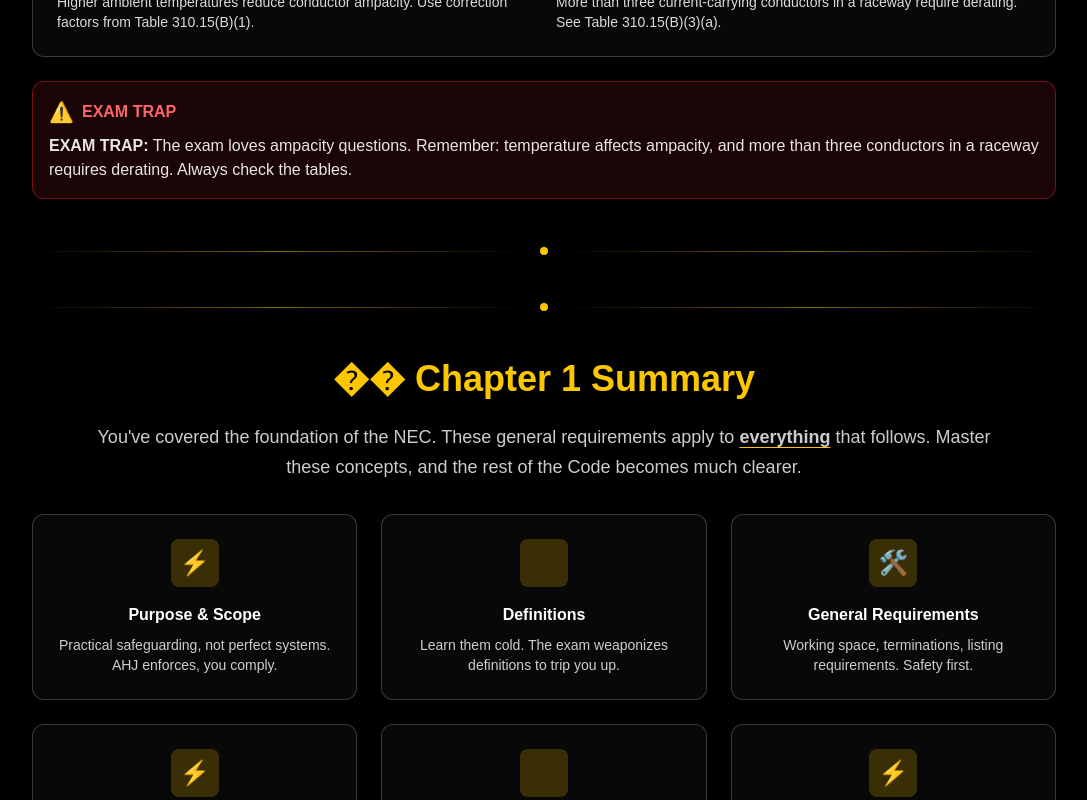
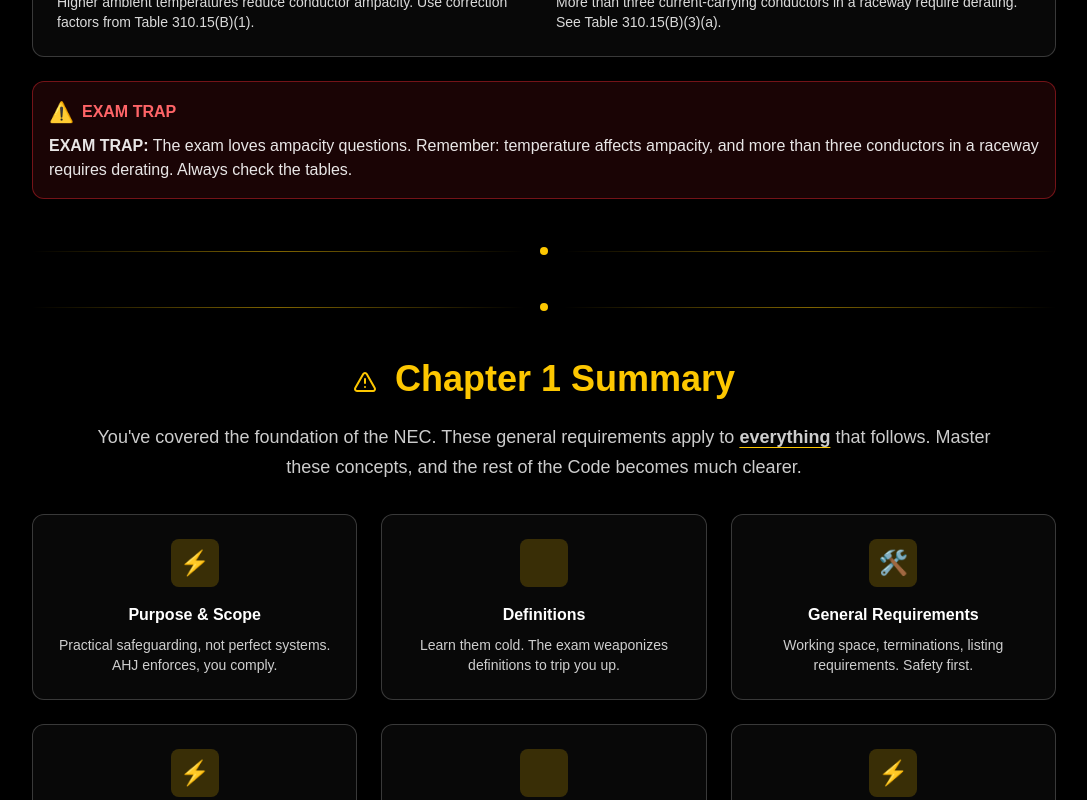
Before and after one commit to tommythorne/ohmwork-guide, a Next.js app: page /modules/module-01 in a window 1280 px wide. Shown: the part 11200-12000 px from the top of the page, without its empty margins (96-1183 px from the left). Built offline with nearby package versions, Linux system fonts and the light colour scheme.

Commit message:
fix(module-01): replace broken emoji in Chapter 1 Summary with Lucide AlertTriangle

```diff
--- a/app/modules/module-01/page.tsx
+++ b/app/modules/module-01/page.tsx
@@ -1,3 +1,4 @@
+import { AlertTriangle } from "lucide-react";
 "use client";
 
 import { useState, useEffect } from "react";
@@ -1505,7 +1506,7 @@ export default function Ch1General() {
       <section className={`mx-auto max-w-5xl mb-12 transition-all duration-1000 delay-3000 ${isVisible ? 'opacity-100 translate-y-0' : 'opacity-0 translate-y-8'}`}>
         <div className="text-center">
           <h2 className="text-3xl md:text-4xl font-bold text-yellow-400 mb-6">
-            �� Chapter 1 Summary
+            <AlertTriangle className="inline-block w-6 h-6 text-yellow-400 mr-2" /> Chapter 1 Summary
           </h2>
           <p className="text-white/80 text-lg leading-relaxed max-w-4xl mx-auto">
             You've covered the foundation of the NEC. These general requirements apply to <HL>everything</HL> that follows.
```
